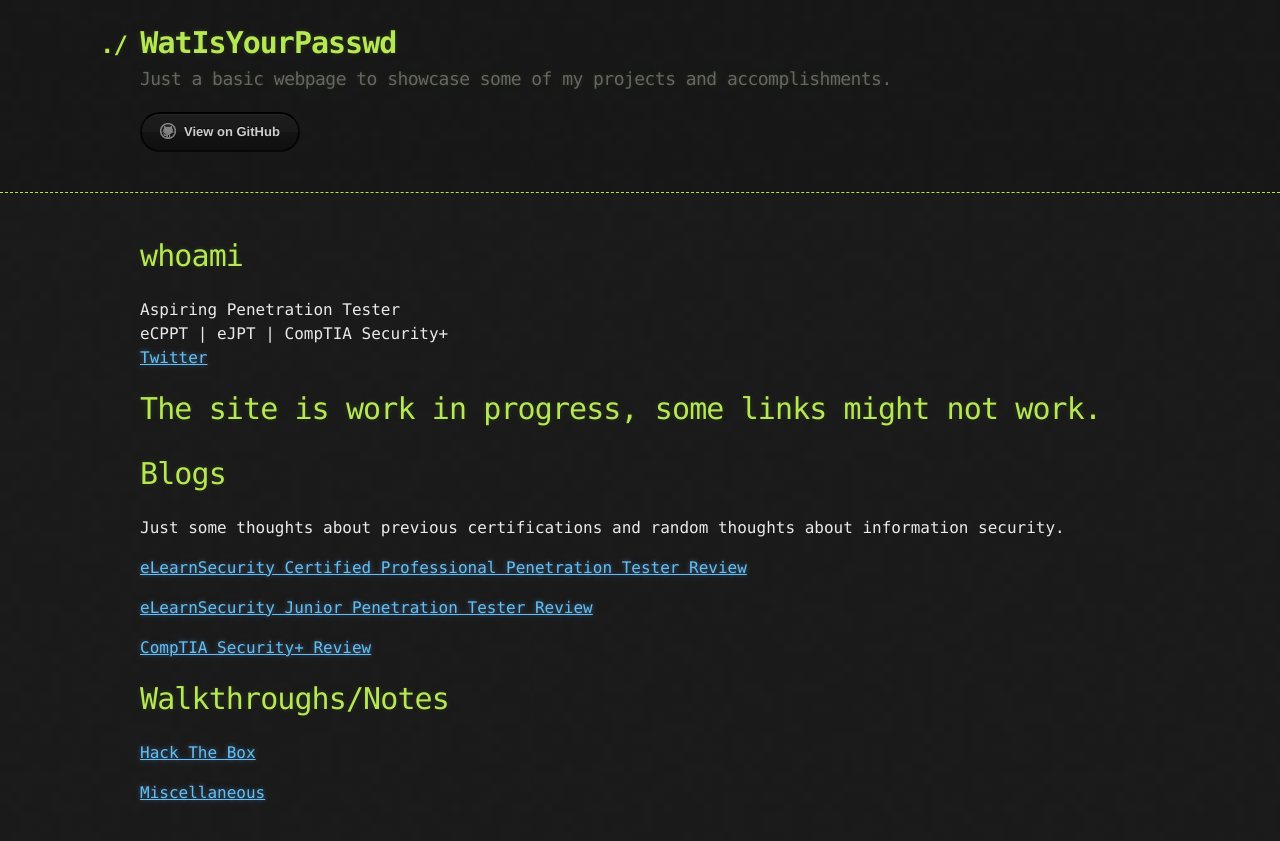
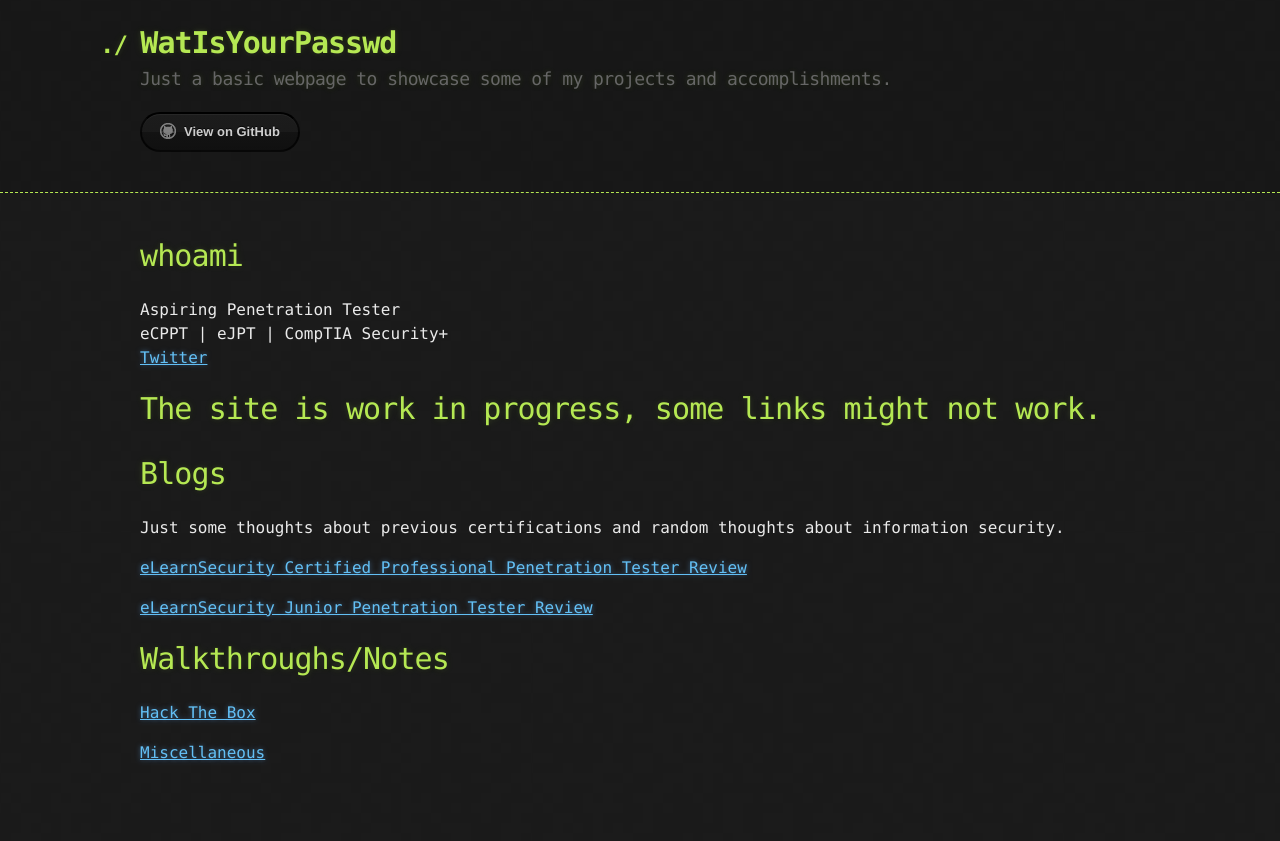
Before and after one commit to 0xForearms/0xForearms.github.io, a Jekyll site: the page built from index.md, in a window 1280 px wide. Shown: the top 841 px of the page. Built offline with Jekyll 4.4.1, drawn with Linux system fonts in a browser that asks for light colours; our own code applies the rules of GitHub Pages for plain Markdown files.

Commit message:
Update index.md

```diff
--- a/index.md
+++ b/index.md
@@ -18,8 +18,6 @@ Just some thoughts about previous certifications and random thoughts about infor
 
 [eLearnSecurity Junior Penetration Tester Review](./ejptReview)
 
-[CompTIA Security+ Review](./secPlusReview.md)
-
 
 # Walkthroughs/Notes
 
```
